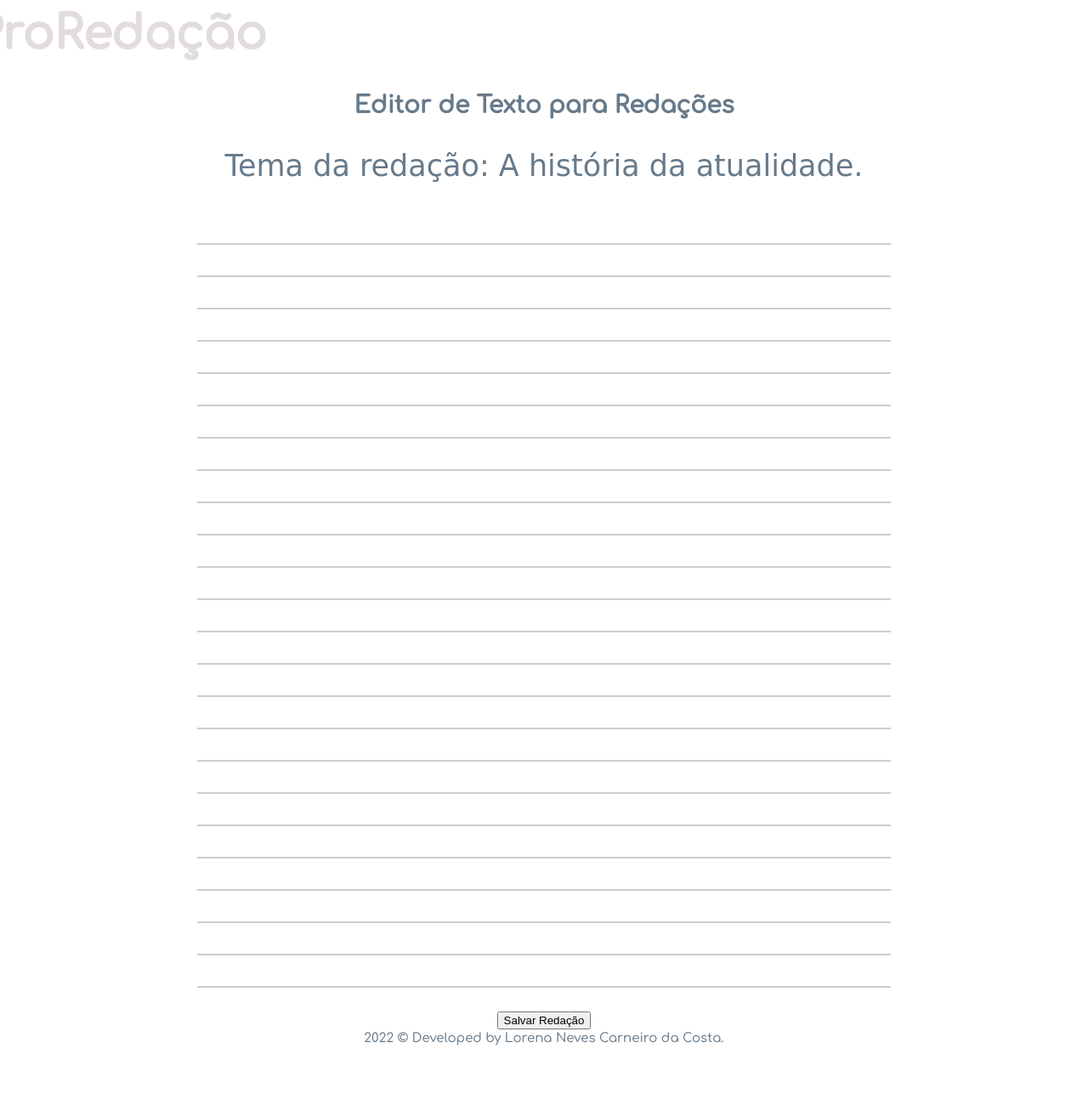
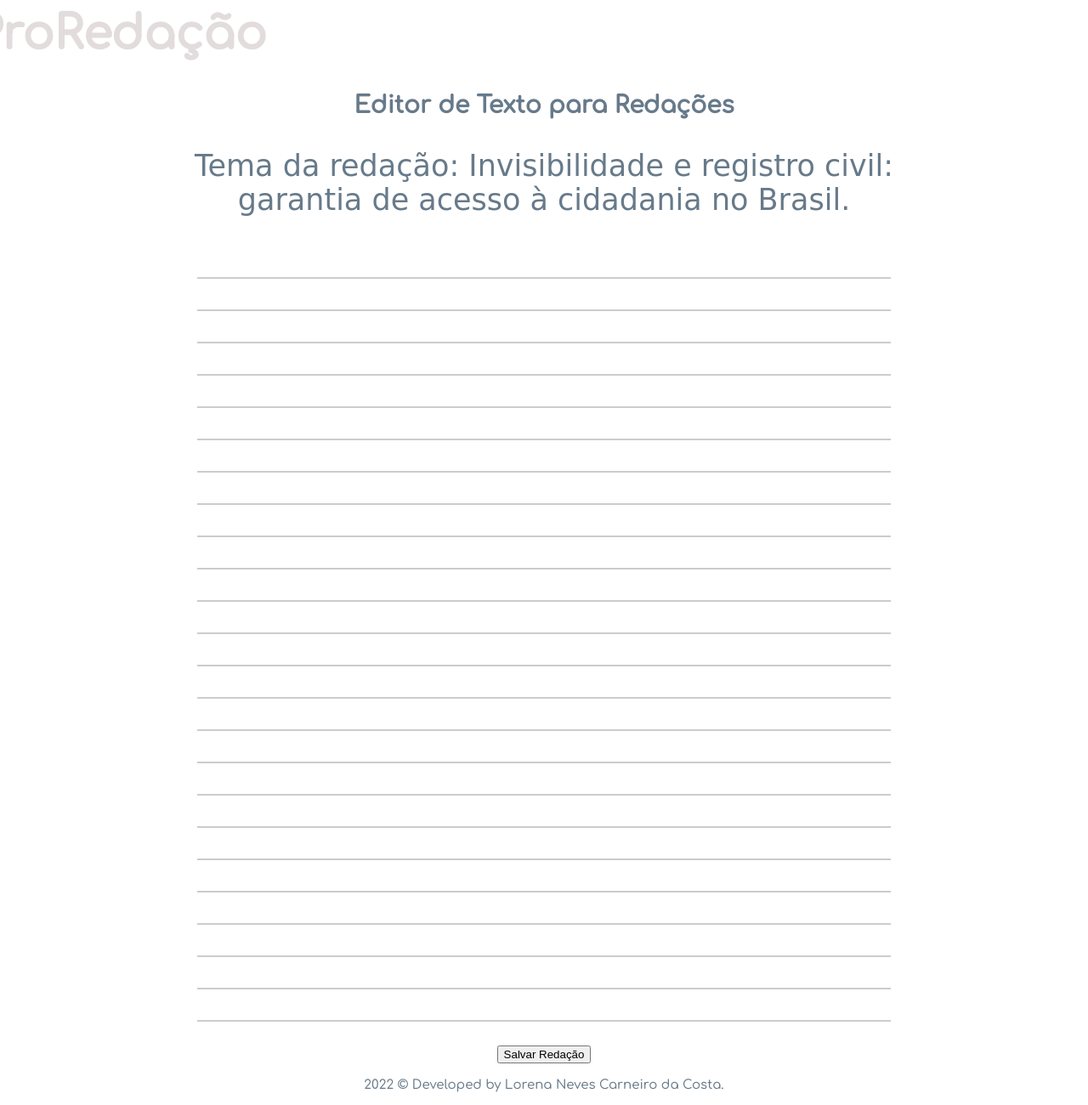
Before and after one commit to lolisc/editor-texto, a plain HTML site: page index.html in a window 1280 px wide. Shown: the part 27-1327 px from the top of the page at 85% size. Before the commit the page ends 1265 px from the top, so only its background shows below. Drawn offline with Linux system fonts and the light colour scheme.

Commit message:
Stylization changes.

```diff
--- a/index.html
+++ b/index.html
@@ -18,16 +18,18 @@
     <body>
         <main>
             <section id="first-section">
-                <p> Tema da redação: A história da atualidade. </p>
+                <p> Tema da redação: Invisibilidade e registro civil: garantia de acesso à cidadania no Brasil. </p>
 
-                <div>
-                    <textarea id="texto" maxlength="1699" cols=" 30 " rows=" 30 "></textarea>
+                <div> <textarea id="texto" maxlength="2300" cols="30 " rows=" 30 ">
+                        </textarea>
                 </div>
                 <div>
                     <button id="botao"> Salvar Redação </button>
                 </div>
                 <script src="index.js"></script>
-                <footer> 2022 © Developed by Lorena Neves Carneiro da Costa.
+
+                <footer>
+                    <p>2022 © Developed by Lorena Neves Carneiro da Costa. </p>
                 </footer>
                 </div>
     </body>
```
